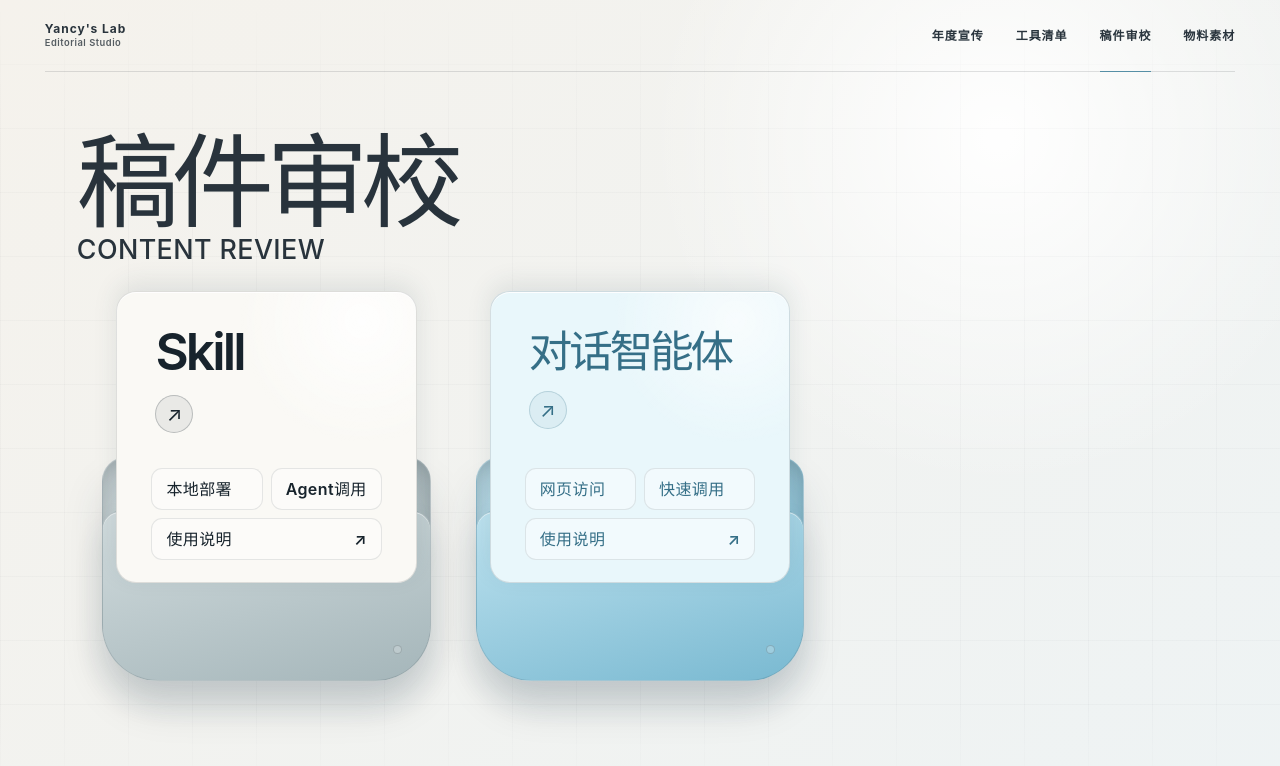
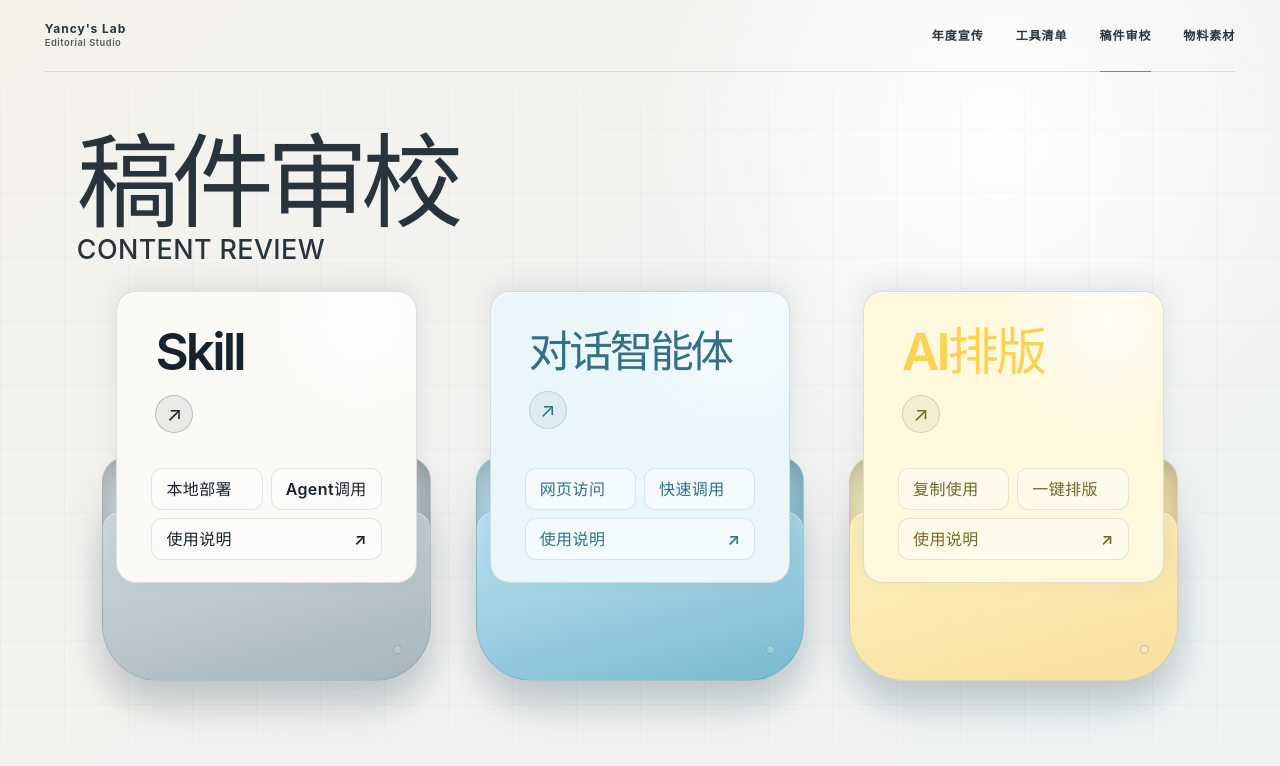
Before and after one commit to Yancyy0/Y-Lab-Editorial-Studio, a Next.js app: page /review in a window 1280 px wide. Shown: the top 766 px of the page. Built offline with nearby package versions, Linux system fonts and the light colour scheme.

Commit message:
Add files via upload

```diff
--- a/app/review/page.tsx
+++ b/app/review/page.tsx
@@ -14,6 +14,13 @@ const reviewTools = [
     href: "https://www.coze.cn/store/agent/7670800816265199651?bot_id=true",
     features: ["网页访问", "快速调用"],
     guide: "https://hcnwz7yz594b.feishu.cn/docx/MiEYde8CRoSxVjx9O1bc27kon4f",
+  },
+  {
+    id: "layout",
+    title: "AI排版",
+    href: "https://xiumi.us/#/",
+    features: ["复制使用", "一键排版"],
+    guide: "https://weixing.feishu.cn/docx/E8yrdhTOVoH484x1lwVcUndRnad?from=from_copylink",
   },
 ] as const;
 
```
